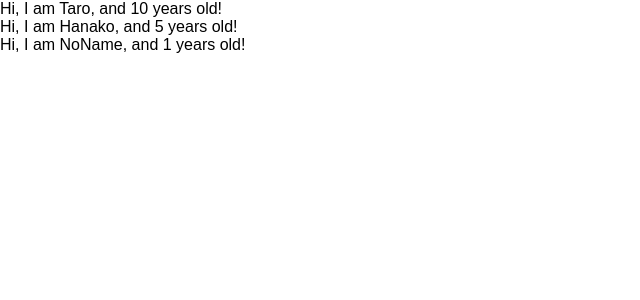
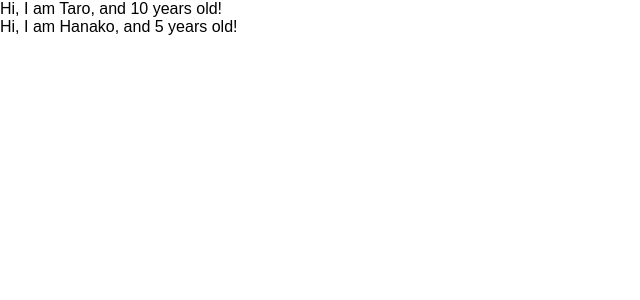
Before and after one commit to JunyaTakahashi001/react-redux-crud-app-udemy, a React (Create React App) app: page / in a window 1280 px wide. Shown: the top 300 px of the page, without its empty margins (0-640 px from the left). Built offline with nearby package versions, Linux system fonts and the light colour scheme.

Commit message:
learn prop-types

```diff
--- a/src/App.js
+++ b/src/App.js
@@ -1,11 +1,11 @@
-import React from 'react'
+import React from 'react';
+import PropTypes from 'prop-types';
 
 // FunctionComponent
 const App = () => {
   const profiles = [
     { name: "Taro", age: 10 },
-    { name: "Hanako", age: 5 },
-    { name: "NoName" }
+    { name: "Hanako", age: 5 }
   ]
   return (
     <div>
@@ -22,9 +22,11 @@ const User = (props) => {
   return <div>Hi, I am {props.name}, and {props.age} years old! </div>
 }
 
-// ageがなかった場合のデフォルト値
-User.defaultProps = {
-  age: 1
+// 型チェック
+User.propTypes = {
+  name: PropTypes.string,
+  // isRequiredは、必ずage:がなくてはならないという型定義
+  age: PropTypes.number.isRequired
 }
 
 export default App;
```
